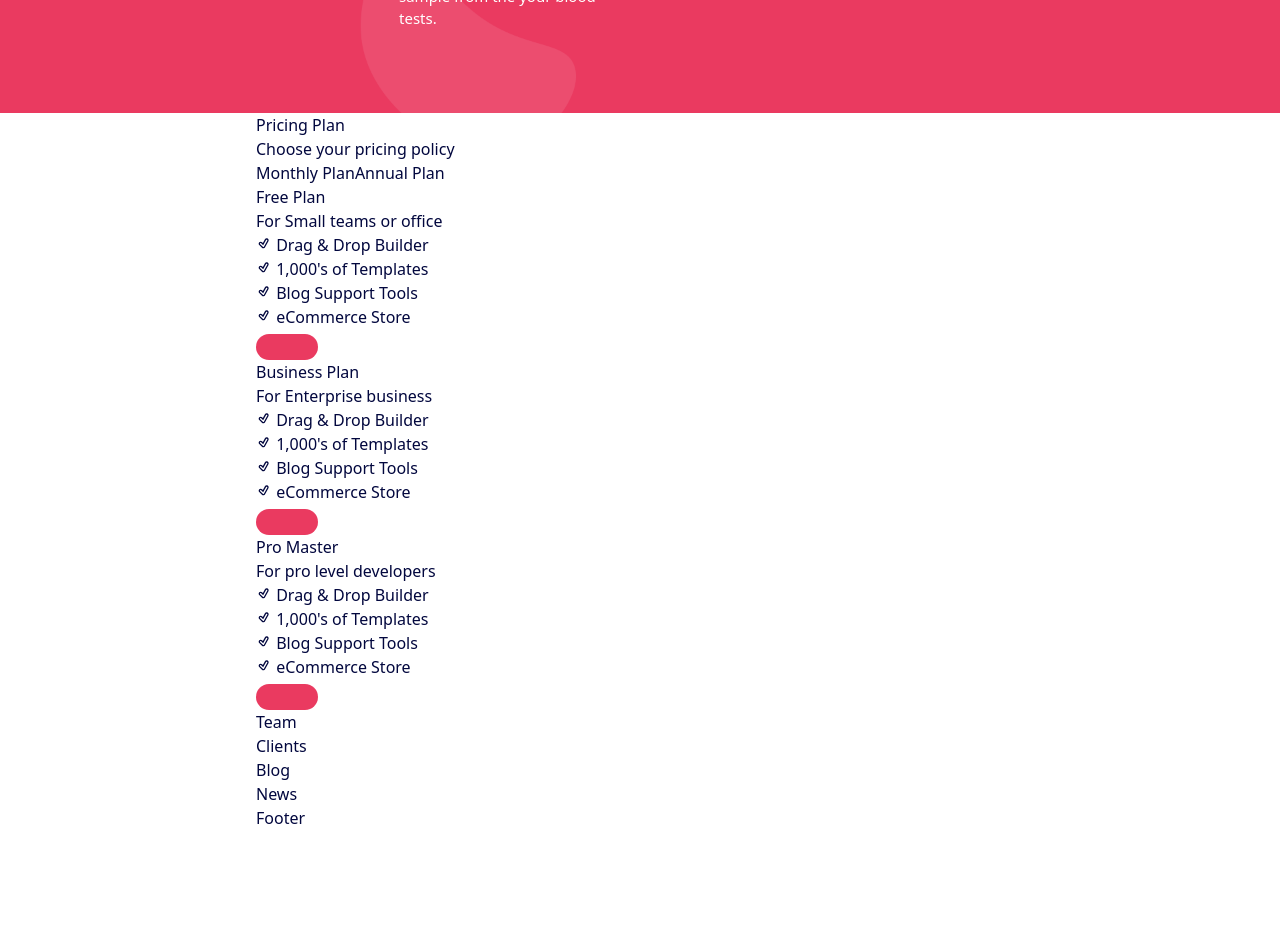
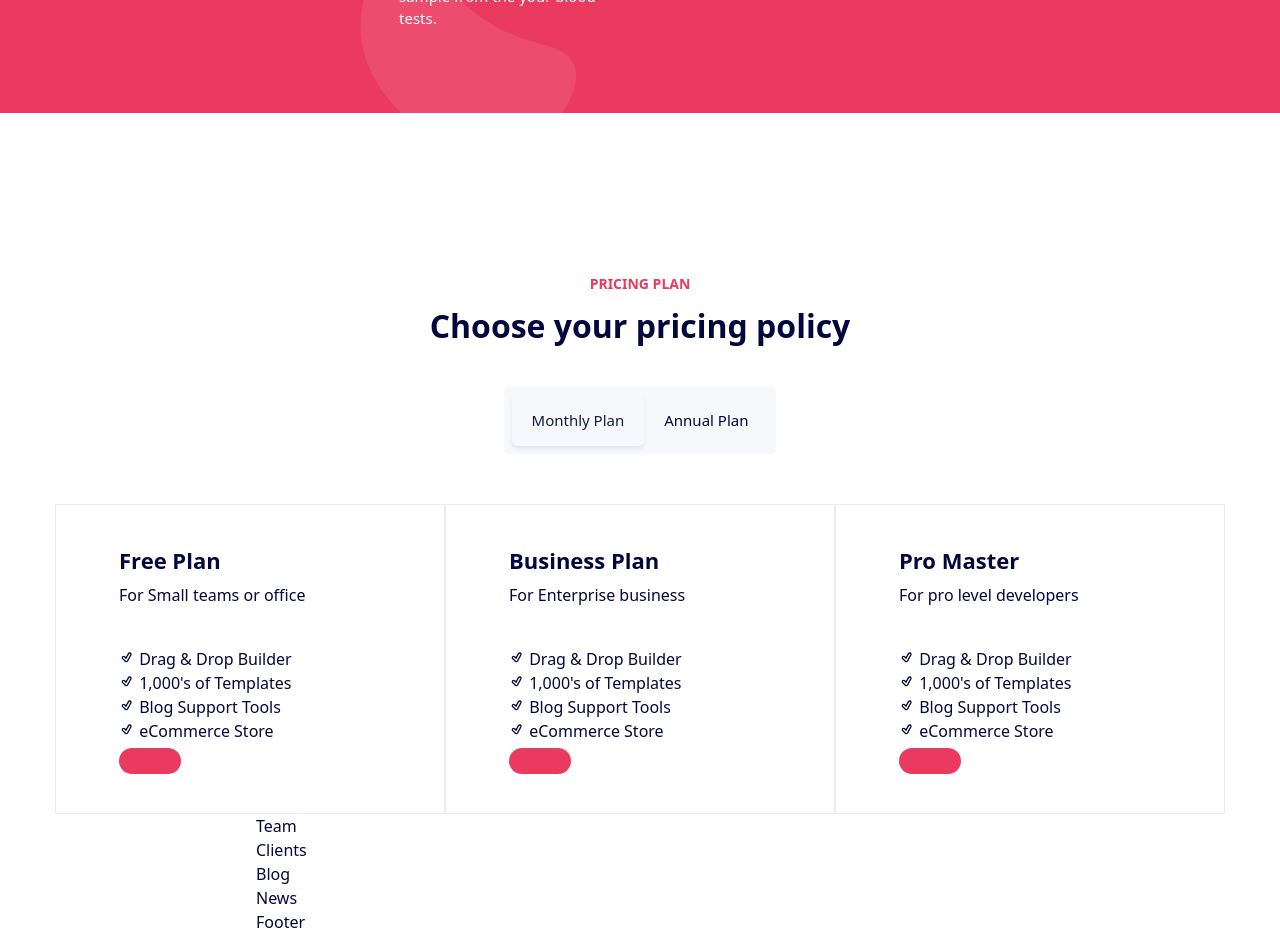
Before and after one commit to ismailcet/Agency-Landing-Page, a React (Create React App) app: page / in a window 1280 px wide. Shown: the part 4480-5414 px from the top of the page. Before the commit the page ends 5310 px from the top, so only its background shows below. Built offline with nearby package versions, Linux system fonts and the light colour scheme.

Commit message:
Pricing Component is still desiging.

```diff
--- a/src/Components/Pricing.jsx
+++ b/src/Components/Pricing.jsx
@@ -1,20 +1,56 @@
-import React from "react";
+import React, { useState, useEffect } from "react";
 import { TiTickOutline } from "react-icons/ti";
 const Pricing = () => {
+  const [active, setActive] = useState("month");
+
+  const changeActive = (e) => {
+    e.preventDefault();
+    setActive(e.target.value);
+  };
+
+  useEffect(() => {
+    console.log(active);
+  }, [active]);
+
   return (
-    <section className="pricing">
-      <div className="pricing-titles">
-        <p className="pricing-info">Pricing Plan</p>
-        <h3 className="pricing-title">Choose your pricing policy</h3>
+    <section className="pricing mt-40 flex flex-col items-center ">
+      <div className="pricing-titles text-center">
+        <p className="pricing-info uppercase font-semibold text-[14px] text-mainColor mb-2">
+          Pricing Plan
+        </p>
+        <h3 className="pricing-title text-[2rem] font-bold mb-[2.25rem]">
+          Choose your pricing policy
+        </h3>
       </div>
-      <div className="button-section">
-        <button className="btn-pricing monthly">Monthly Plan</button>
-        <button className="btn-pricing annual">Annual Plan</button>
+      <div className="button-section flex p-2 mx-auto my-0 rounded-md bg-[#F7F8FB]">
+        <button
+          className={`btn-pricing monthly py-[15px] px-[20px] rounded-md text-[15px] font-medium bg-transparent transition duration-300 ${
+            active === "month" ? "active" : ""
+          }`}
+          value={"month"}
+          onClick={(e) => changeActive(e)}
+        >
+          Monthly Plan
+        </button>
+        <button
+          className={`btn-pricing monthly py-[15px] px-[20px] rounded-md text-[15px] font-medium bg-transparent ${
+            active === "annual" ? "active" : ""
+          }`}
+          value={"annual"}
+          onClick={(e) => changeActive(e)}
+        >
+          Annual Plan
+        </button>
       </div>
-      <div className="pricing-options">
-        <div className="free">
-          <h4 className="options-name">Free Plan</h4>
-          <p className="options-info">For Small teams or office</p>
+      <div className="pricing-options pt-[3.125rem]">
+        <div className="monthly-options flex items-center justify-center mx-auto">
+          <div className="pricing-item free w-[390px] flex-[1_1_auto] relative px-[64px] py-[40px]">
+            <h4 className="options-name text-[22px] font-bold mb-[6px]">
+              Free Plan
+            </h4>
+            <p className="options-info text-[1rem] font-normal mb-[40px]">
+              For Small teams or office
+            </p>
             <ul className="options-lists">
               <li className="options-item">
                 <button className="tick">
@@ -44,9 +80,13 @@ const Pricing = () => {
             <h4 className="options-price"></h4>
             <button className="btn btn-option"></button>
           </div>
-        <div className="business">
-          <h4 className="options-name">Business Plan</h4>
-          <p className="options-info">For Enterprise business</p>
+          <div className="pricing-item business w-[390px] flex-[1_1_auto] relative  px-[64px] py-[40px]">
+            <h4 className="options-name text-[22px] font-bold mb-[6px]">
+              Business Plan
+            </h4>
+            <p className="options-info text-[1rem] font-normal mb-[40px]">
+              For Enterprise business
+            </p>
             <ul className="options-lists">
               <li className="options-item">
                 <button className="tick">
@@ -76,10 +116,14 @@ const Pricing = () => {
             <h4 className="options-price"></h4>
             <button className="btn btn-option"></button>
           </div>
-        <div className="pro">
+          <div className="pricing-item pro w-[390px] flex-[1_1_auto] relative px-[64px] py-[40px]">
             {" "}
-          <h4 className="options-name">Pro Master</h4>
-          <p className="options-info">For pro level developers</p>
+            <h4 className="options-name text-[22px] font-bold mb-[6px]">
+              Pro Master
+            </h4>
+            <p className="options-info text-[1rem] font-normal mb-[40px]">
+              For pro level developers
+            </p>
             <ul className="options-lists">
               <li className="options-item">
                 <button className="tick">
@@ -110,6 +154,7 @@ const Pricing = () => {
             <button className="btn btn-option"></button>
           </div>
         </div>
+      </div>
     </section>
   );
 };
--- a/src/index.css
+++ b/src/index.css
@@ -63,4 +63,24 @@
     right: -45%;
     width: 80%;
   }
+  .btn-pricing {
+    transition: all 0.3s linear;
+  }
+  .active {
+    color: #0f2137;
+    background-color: #ffffff;
+    box-shadow: 0 3px 4px rgb(38 78 118 / 10%);
+  }
+  .pricing-item::before {
+    position: absolute;
+    content: "";
+    width: 100%;
+    top: 0px;
+    left: 0px;
+    height: 100%;
+    border: 1px solid rgba(38, 78, 118, 0.1);
+    border-radius: inherit;
+    transition: all 0.3s ease 0s;
+    z-index: -1;
+  }
 }
```
Lines whose indentation alone changed are shown as unchanged.
